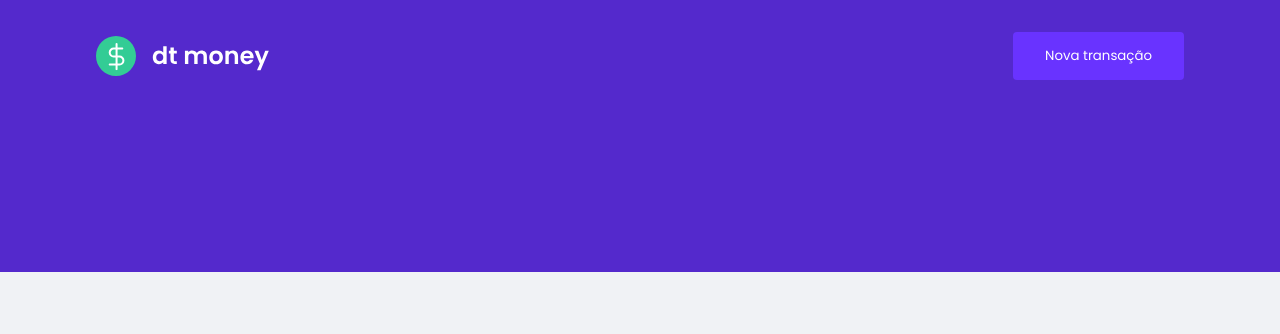
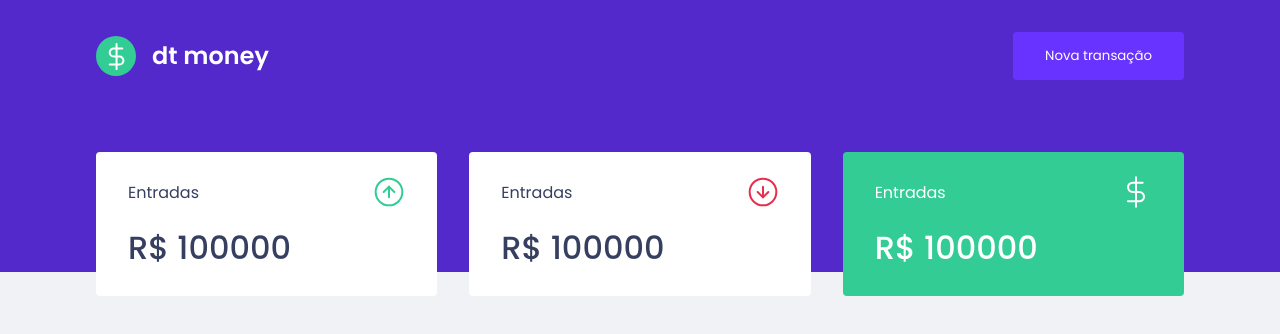
Before and after one commit to opabloteixeira/dt-money, a React (Create React App) app: page / in a window 1280 px wide. Shown: the top 334 px of the page. Built offline with nearby package versions, Linux system fonts and the light colour scheme.

Commit message:
header - summary finished

```diff
--- a/public/index.html
+++ b/public/index.html
@@ -7,7 +7,7 @@
 
     <link rel="shortcut icon" href="favicon.png" type="image/x-icon">
 
-    <link href="https://fonts.googleapis.com/css2?family=Poppins:wght@400;600&display=swap" rel="stylesheet">
+    <link href="https://fonts.googleapis.com/css2?family=Poppins:wght@400;500;600&display=swap" rel="stylesheet">
 
     <title>dtmoney</title>
   </head>
--- a/src/App.tsx
+++ b/src/App.tsx
@@ -1,3 +1,4 @@
+import { Dashboard } from "./components/Dashboard";
 import { Header } from "./components/Header";
 import { GlobalStyle } from "./styles/global";
 
@@ -5,6 +6,7 @@
   return (
     <>
       <Header />
+      <Dashboard />
       <GlobalStyle/>
     </>
   );
--- /dev/null
+++ b/src/components/Dashboard/index.tsx
@@ -0,0 +1,10 @@
+import { Container } from './styles'
+import { Summary } from '../Summary'
+
+export function Dashboard() {
+  return (
+    <Container>
+      <Summary />
+    </Container>
+  )
+}
--- /dev/null
+++ b/src/components/Dashboard/styles.ts
@@ -0,0 +1,7 @@
+import styled from "styled-components";
+
+export const Container = styled.main`
+  max-width: 1120px;
+  padding: 2.5rem 1rem;
+  margin: 0 auto;
+`
--- /dev/null
+++ b/src/components/Summary/index.tsx
@@ -0,0 +1,36 @@
+import { Container } from './styles';
+import incomeImg from '../../assets/income.svg';
+import outcomeImg from '../../assets/outcome.svg';
+import totalImg from '../../assets/total.svg';
+
+export function Summary() {
+  return (
+    <Container>
+      <div>
+        <header>
+          <p>Entradas</p>
+          <img src={incomeImg} alt="Entradas" />
+        </header>
+        <strong>R$ 100000</strong>
+      </div>
+
+      <div>
+        <header>
+          <p>Entradas</p>
+          <img src={outcomeImg} alt="Entradas" />
+        </header>
+        <strong>R$ 100000</strong>
+      </div>
+
+      <div className="green">
+        <header>
+          <p>Entradas</p>
+          <img src={totalImg} alt="Entradas" />
+        </header>
+        <strong>R$ 100000</strong>
+      </div>
+
+
+    </Container>
+  )
+}
--- /dev/null
+++ b/src/components/Summary/styles.ts
@@ -0,0 +1,38 @@
+import styled from "styled-components";
+
+
+export const Container = styled.div`
+  display: grid;
+  grid-template-columns: 1fr 1fr 1fr;
+  gap: 2rem;
+  margin-top: -10rem;
+
+  div {
+    background: var(--shape);
+    padding: 1.5rem 2rem;
+    border-radius: 0.25rem;
+    color: var(--text-title);
+
+    header {
+      display: flex;
+      justify-content:space-between;
+      align-items:center;
+    }
+
+    strong {
+      display: block;
+      margin-top: 1rem;
+      font-size: 2rem;
+      font-weight: 500;
+      line-height: 3rem;
+    }
+
+    &.green{
+      background: var(--green);
+      color: #FFF;
+
+    }
+  }
+
+
+`
--- a/src/styles/global.ts
+++ b/src/styles/global.ts
@@ -5,7 +5,7 @@
     --background: #f0f2f5;
     --red: #E52E4D;
     --blue: #5429CC;
-
+    --green: #33CC95;
     --blue-light: #6933FF;
 
     --text-title: #363F5F;
```
